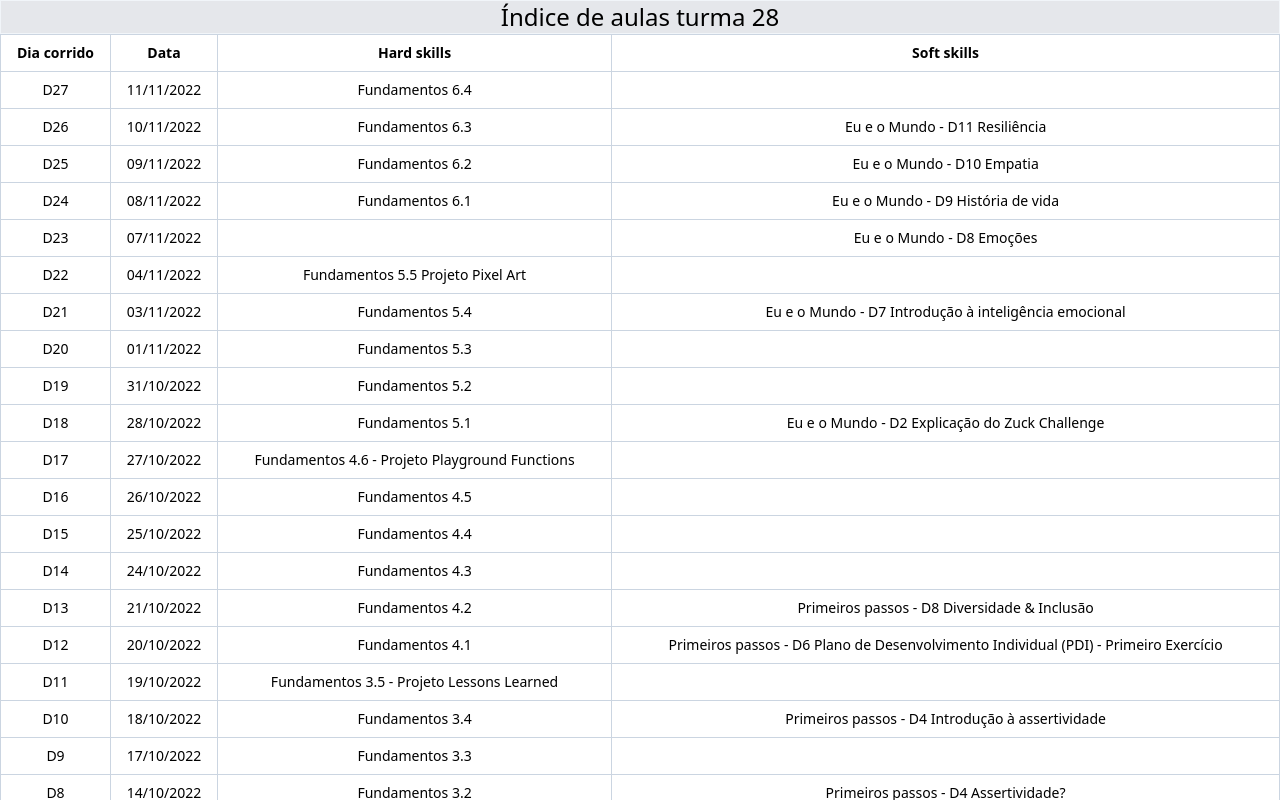
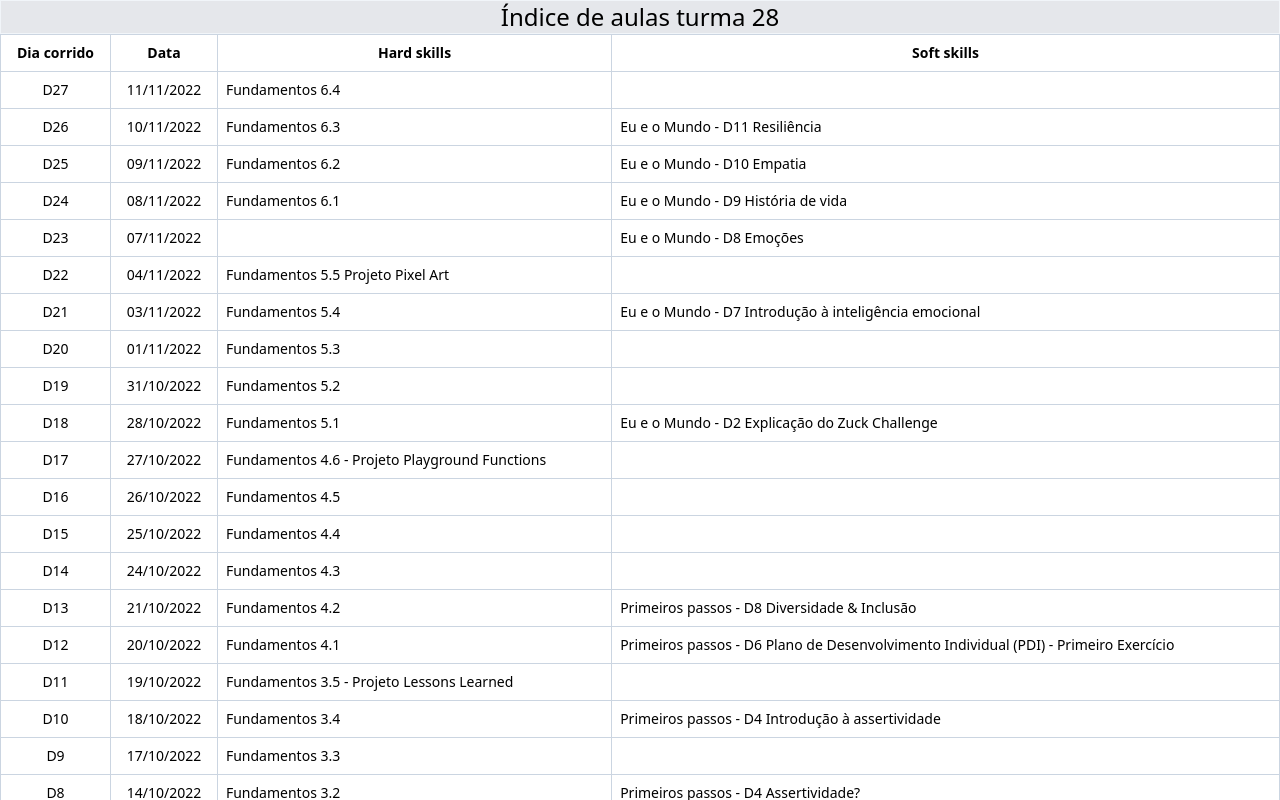
Before and after one commit to parseiro/course-annotations, a React (Create React App) app: page / in a window 1280 px wide. Shown: the top 800 px of the page. Built offline with nearby package versions, Linux system fonts and the light colour scheme.

Commit message:
Align left

```diff
--- a/src/App.js
+++ b/src/App.js
@@ -197,8 +197,8 @@ function App() {
                         <tr key={e.title}>
                             <td>{e.title}</td>
                             <td>{format(e.date, "dd/MM/yyyy")}</td>
-                            <td>{e.hardSkills}</td>
-                            <td>{e.softSkils}</td>
+                            <td class={'text-left'}>{e.hardSkills}</td>
+                            <td class={'text-left'}>{e.softSkils}</td>
                         </tr>
                     ))}
                 </tbody>
```
